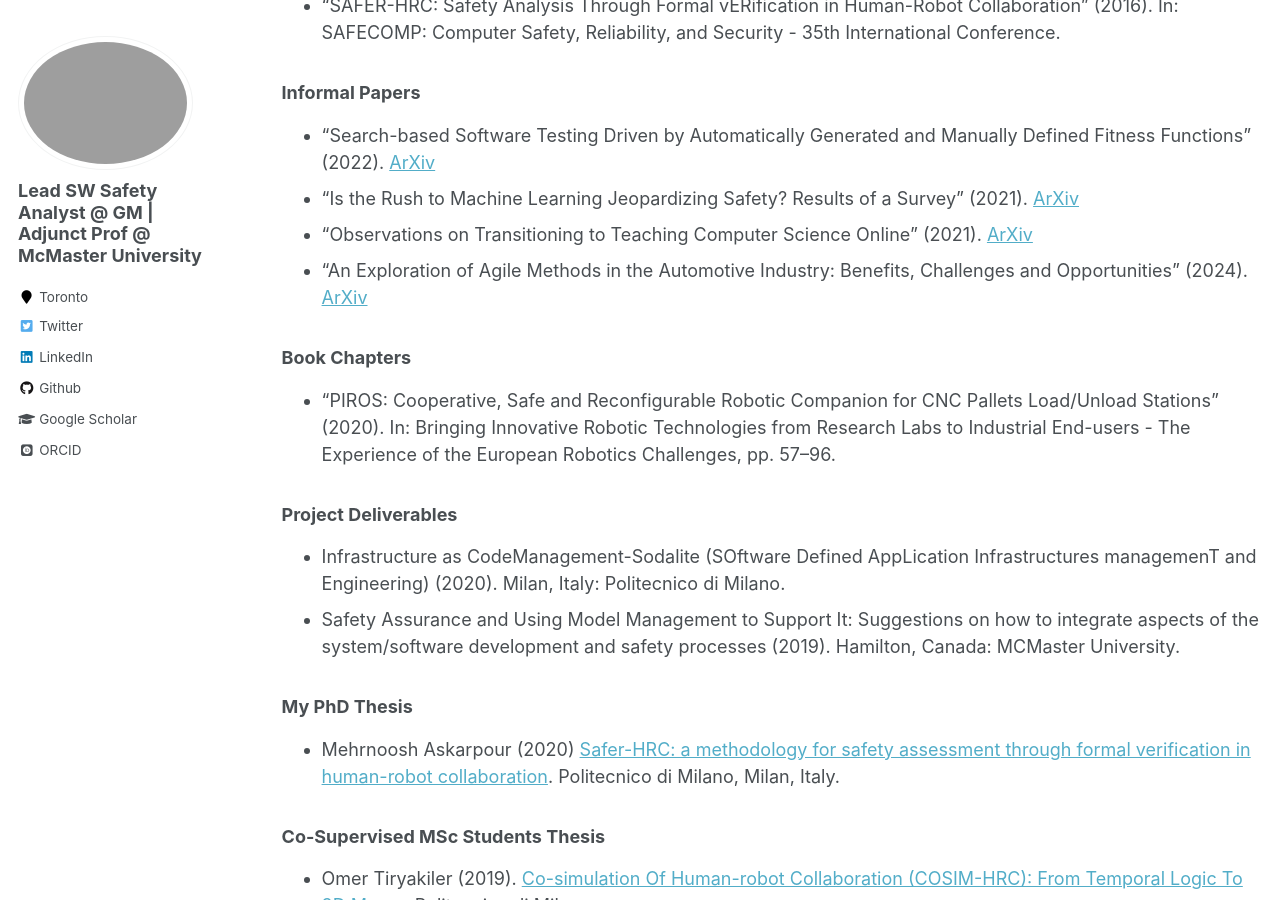
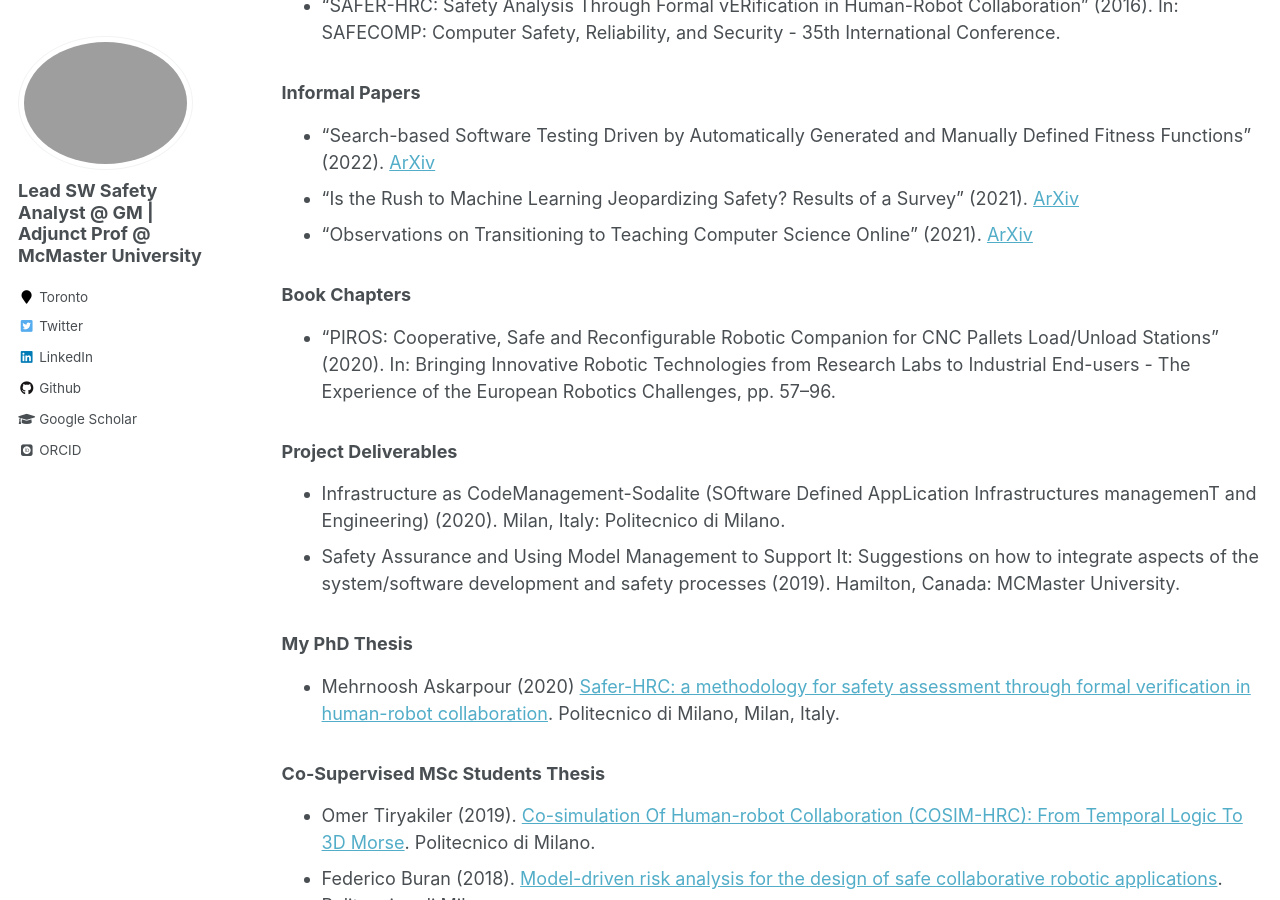
Before and after one commit to Askarpour/askarpour.github.io, a Jekyll site: the page built from _pages/publications.md, in a window 1280 px wide and 900 px high, scrolled down 1592 px. Built offline with Jekyll 4.4.1, drawn with Linux system fonts in a browser that asks for light colours; some web fonts are replaced.

Commit message:
Update publications.md

```diff
--- a/_pages/publications.md
+++ b/_pages/publications.md
@@ -38,10 +38,6 @@ author_profile: true
 * "Search-based Software Testing Driven by Automatically Generated and Manually Defined Fitness Functions" (2022). [ArXiv](https://arxiv.org/abs/2207.11016)
 * "Is the Rush to Machine Learning Jeopardizing Safety? Results of a Survey" (2021). [ArXiv](https://arxiv.org/abs/2111.14324)
 * "Observations on Transitioning to Teaching Computer Science Online" (2021). [ArXiv](https://arxiv.org/abs/2112.11186)
-* "An Exploration of Agile Methods in the Automotive Industry: Benefits, Challenges and Opportunities" (2024). [ArXiv](https://arxiv.org/abs/2409.12676)
-
-
-
 
 
 <h3>Book Chapters</h3>
```
